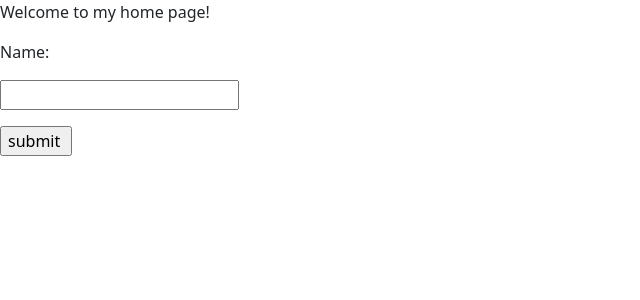
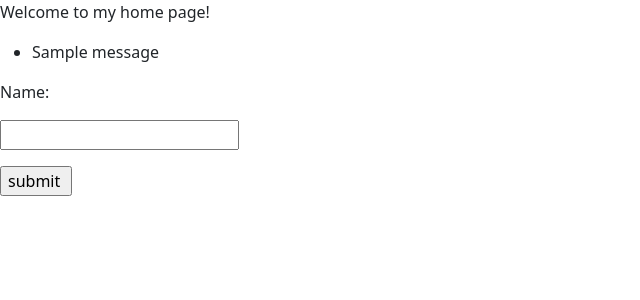
Before and after one commit to VIRAJ2823/flsk-prac, a Flask app: template templates/login.html in a window 1280 px wide. Shown: the part 56-356 px from the top of the page, without its empty margins (0-640 px from the left). Run offline with Flask 3, Linux system fonts and the light colour scheme; the template is opened without the code that fills it, so the values that code supplies are empty; one stand-in notice (Sample message) is shown.

Commit message:
login & logout sessions ,,, flashing msg

```diff
--- a/sessions.py
+++ b/sessions.py
@@ -1,4 +1,4 @@
-from flask import Flask , redirect , url_for , render_template , request , session
+from flask import Flask , redirect , url_for , render_template , request , session , flash
 
 app = Flask(__name__)
 app.secret_key = "mysecret123"
@@ -27,7 +27,9 @@ def user(user):
 @app.route("/logout")
 def logout():
     session.pop("user", None)
+    flash("You have been logged out!", "info")
     return redirect(url_for("login"))
+
 
 if __name__ == "__main__":
     app.run(debug=True)
--- a/templates/login.html
+++ b/templates/login.html
@@ -2,6 +2,15 @@
 {% block title %}Login page{% endblock %}
 
 {% block content %}
+    {% with messages = get_flashed_messages() %}
+        {% if messages %}
+            <ul class="flashes">
+                {% for message in messages %}
+                    <li>{{ message }}</li>
+                {% endfor %}
+            </ul>
+        {% endif %}
+    {% endwith %}
 <form action = "#" method ="post">
     <p>Name:</p>
     <p><input type = "text" name="nm"></p>
```
